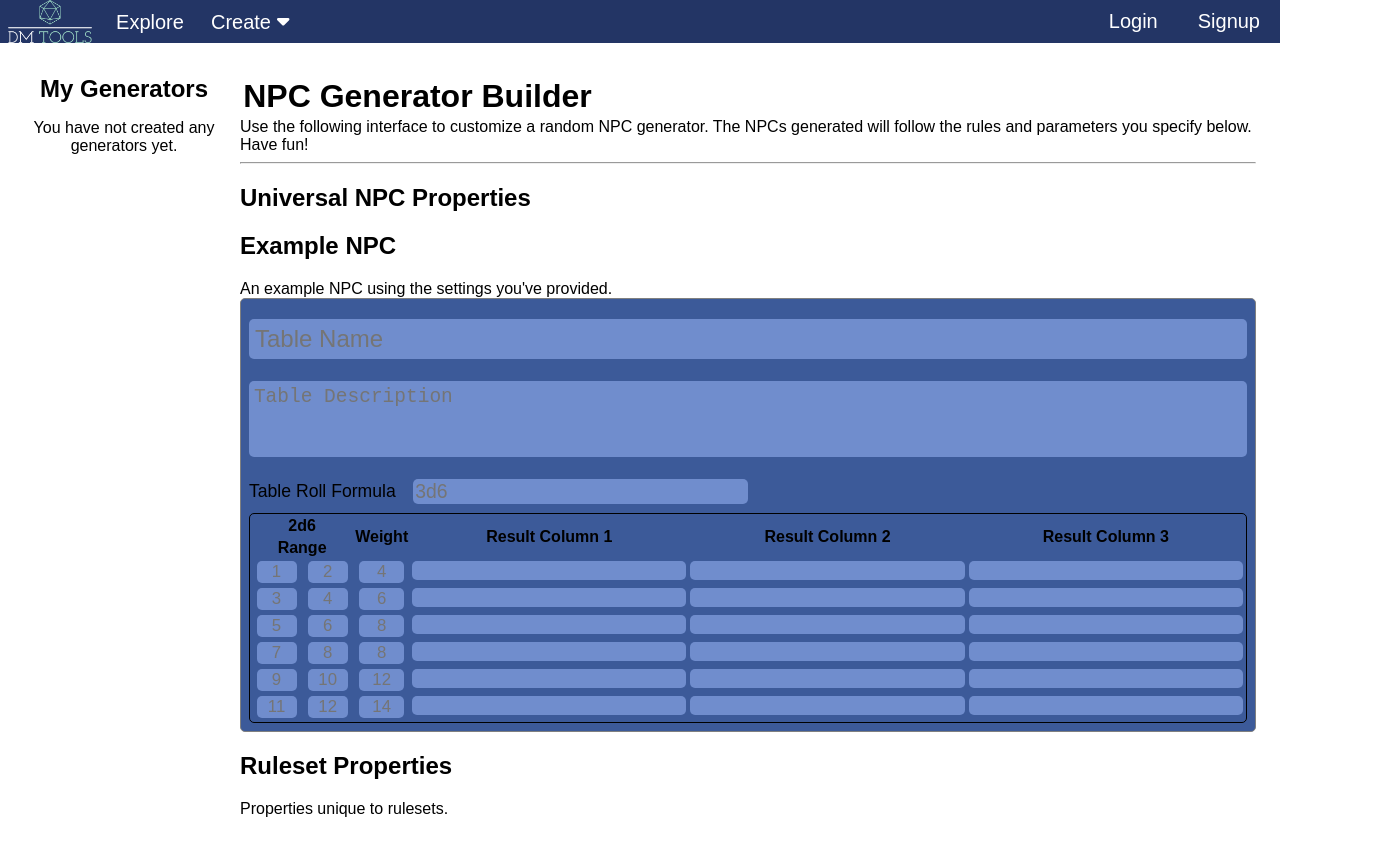
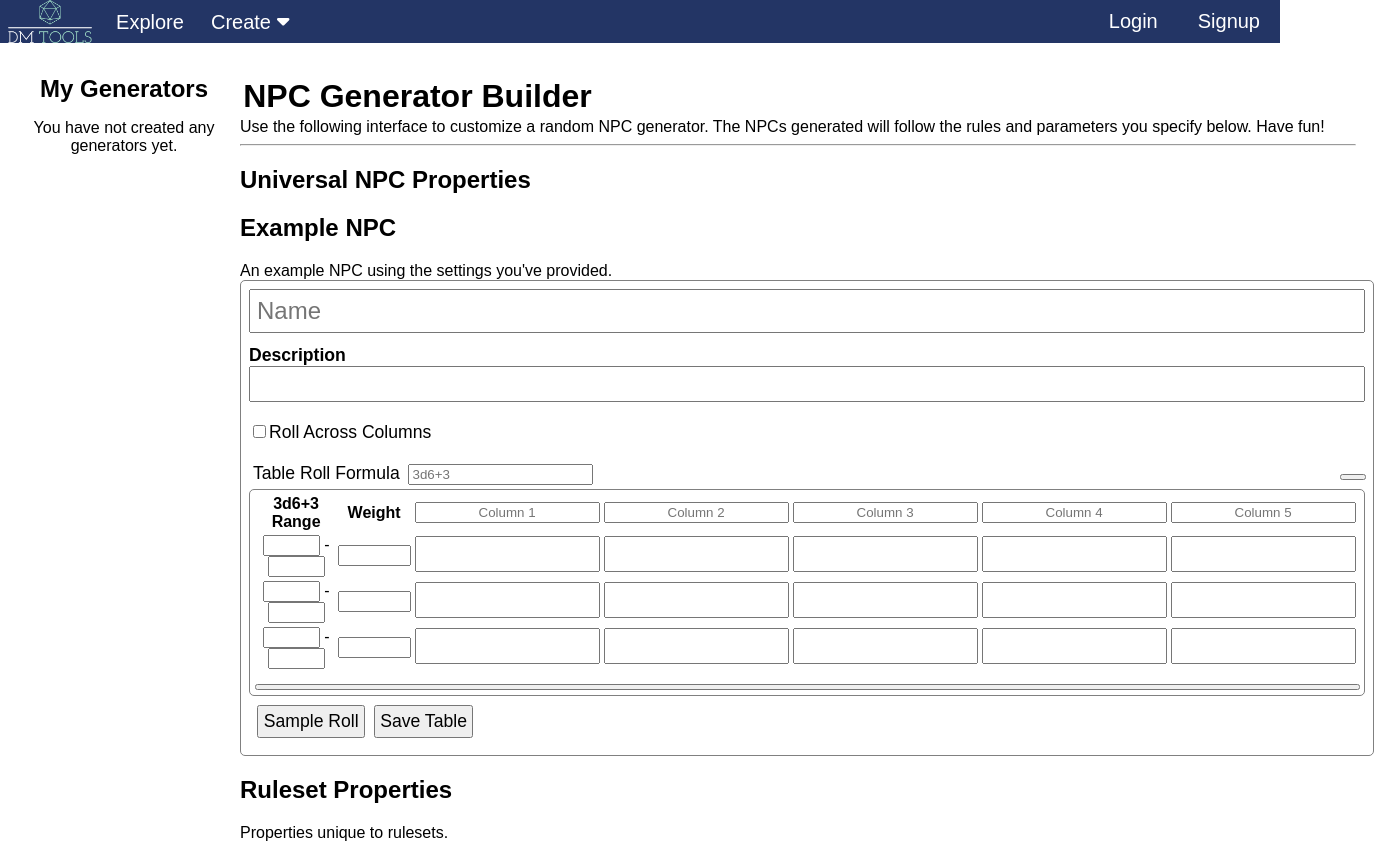
Before and after one commit to gvargas707/dmtools, a React app: page /create/npc-builder in a window 1280 px wide. Shown: the whole page, 1374 px wide, since content can reach past the window. Before the commit the page ends 842 px from the top, so only its background shows below. Built offline with nearby package versions, Linux system fonts and the light colour scheme.

Commit message:
Refactored Table.js and styling
Refactored component and its styling for a cleaner look and to help solidify what the data structure that's meant to be the state will look like, will worry about theming later.

```diff
--- a/src/components/generators/table/Table.css
+++ b/src/components/generators/table/Table.css
@@ -1,91 +1,122 @@
-div.generator-table {
+.generator-table {
+  width:100%;
   border: 1px solid gray;
-  background-color: #3C5A99;
   border-radius: 5px;
   padding: 0.5em;
 }
 
-div.generator-table * {
+.generator-table input,
+.generator-table textarea {
   box-sizing: border-box;
 }
 
-div.generator-table input,
-div.generator-table textarea {
-  background-color: #708DCD;
-  border-radius: 5px;
-  border: none;
-  width: 100%;
+.generator-table textarea {
   resize: none;
-
 }
 
-.generator-table__title,
-.generator-table__description {
+.generator-table__title {
   width: 100%;
-  margin: 0.5em 0;
   font-size: 1.5em;
   padding: 0.25em;
+  margin-bottom: 0.5em;
 }
 
-div.generator-table__properties {
-  width: 50%;
-  display:flex;
-  flex-direction: row;
-  flex-wrap: wrap;
-  gap: 1em;
-  margin: 0.5em 0;
-  font-size: 1.1em;
-  align-items: center;
-}
-
-div.generator-table__properties input,
-div.generator-table__properties textarea {
-  flex: 1;
+.generator-table__label {
   font-size: 1.1em;
 }
 
-table.generator-table__table {
-  border: 1px solid black;
-  border-radius: 5px;
+.generator-table__label--bold {
+  font-weight: bold;
+}
+
+.generator-table__description {
+  width: 100%;
+  resize: vertical;
+}
+
+.generator-table__properties {
+  margin: 1em 0;
+}
+
+.generator-table__properties svg {
+  margin: 0 0.5em;
+}
+
+.generator-table__actions {
+  padding: 0.25em;
+  display:flex;
+}
+
+.generator-table__button {
   width: 100%;
 }
 
-table.generator-table__table input {
-  text-align: center;
-  width: 50%;
-  font-size: 1.05em;
+.generator-table__button svg {
+  color: #4CAF50;
 }
 
-table.generator-table__form {
-  padding: 0.25em;
+.generator-table__roll-formula-container label {
+  margin-right: 0.5em;
 }
 
-
-.generator-table__table--col-medium {
-  width: 10%;
+.generator-table__roll-formula-container svg {
+  margin: 0 0.5em;
 }
 
-.generator-table__table--col-small {
-  width: 5%;
+.generator-table__column-actions-container {
+  margin: 0 0 0 auto;
 }
 
-table.generator-table__table tr {
-  padding: 0.25em 0;
+.generator-table__column-actions-container button {
+  font-size: 1.25em;
+  margin: 0 0.25em;
 }
 
-.generator-table__table td input {
-  display:block;
-  margin: auto;
+.generator-table__table {
+  width: 100%;
+  border: 1px solid gray;
+  border-radius: 5px;
+  padding: 0.1em;
 }
 
-td.generator-table__weight-cell {
-  width: 5%;
+.generator-table__table input {
+  text-align: center;
 }
 
-td.generator-table__range-cell input{
-  width:85%;
+.generator-table__table textarea {
+  width: 100%;
 }
 
-td.generator-table__weight-cell input {
-  width: 85%;
+.generator-table__table td {
+  text-align: center;
 }
+
+.generator-table__table tr {
+  border: 1px solid gray;
+  border-collapse: collapse;
+}
+
+.generator-table__column-header__icon {
+  margin: 0 0.1em;
+  color: #FF6666;
+}
+
+.generator-table__table .col-sm {
+  width: 4%;
+}
+
+.generator-table__table .col-md {
+  width: 8%;
+}
+
+.generator-table__actions .generator-table__actions__test-roll {
+  font-size: 1.1em;
+  padding: 0.25em;
+  margin: 0.25em;
+}
+
+.generator-table__actions .generator-table__actions__save {
+  font-size: 1.1em;
+  padding: 0.25em;
+  margin: 0.25em;
+}
--- a/src/components/generators/table/Table.js
+++ b/src/components/generators/table/Table.js
@@ -1,150 +1,90 @@
 import React from 'react';
 
 import './Table.css';
+
+import { FontAwesomeIcon } from '@fortawesome/react-fontawesome';
+import { icons } from '../../../utils/icons';
 
 const Table = ({id}) => {
 
   return (
     <div className='generator-table'>
       <form className='generator-table__form'>
-        <input className='generator-table__title' id={`title-${id}`} placeholder="Table Name" />
-        <textarea className='generator-table__description' id={`description-${id}`} rows="3" placeholder="Table Description"></textarea>
+        <input className='generator-table__title' id={`title-${id}`} placeholder='Name' />
+        <label className='generator-table__label generator-table__label--bold' htmlFor={`description-${id}`}>Description</label>
+        <textarea className='generator-table__description' id={`description-${id}`} />
         <div className='generator-table__properties'>
-          <label className='generator-table__roll-label' htmlFor={`roll-formula-${id}`}>Table Roll Formula</label>
-          <input classname='generator-table__roll-input' id={`roll-formula-${id}`} placeholder='3d6'/>
+          <input type='checkbox' id={`roll-columns-${id}`} />
+          <label className='generator-table__label' htmlFor={`roll-columns-${id}`}>Roll Across Columns</label><FontAwesomeIcon icon={icons['circleQuestion']} />
         </div>
-        <table className='generator-table__table' id={``}>
+        <div className='generator-table__actions'>
+          <div className='generator-table__roll-formula-container'>
+            <label className='generator-table__label' htmlFor={`roll-formula-${id}`}>Table Roll Formula</label>
+            <input className='generator-table__rollformula' id={`roll-formula-${id}`} type='text' placeholder='3d6+3'/><FontAwesomeIcon icon={icons['circleQuestion']} />
+          </div>
+          <div className='generator-table__column-actions-container'>
+            <button className='generator-table__button btn-sm' title='Add Column'><FontAwesomeIcon icon={icons['circlePlus']}/></button>
+          </div>
+        </div>
+        <table className='generator-table__table'>
           <tr>
-            <th colspan="2" className='generator-table__table--col-medium'>2d6</th>
-            <th rowspan="2" className='generator-table__table--col-small'>Weight</th>
-            <th rowspan="2" className='generator-table__table--col-large'>Result Column 1</th>
-            <th rowspan="2" className='generator-table__table--col-large'>Result Column 2</th>
-            <th rowspan="2" className='generator-table__table--col-large'>Result Column 3</th>
+            <th />
+            <th className='col-md'>3d6+3<br/>Range</th>
+            <th className='col-sm'>Weight</th>
+            <th className='col-lg'><input className='generator-table__column-header' id={`c1-label-${id}`} placeholder='Column 1'/><FontAwesomeIcon className='generator-table__column-header__icon' icon={icons['circleMinus']}/></th>
+            <th className='col-lg'><input className='generator-table__column-header' id={`c2-label-${id}`} placeholder='Column 2'/><FontAwesomeIcon className='generator-table__column-header__icon' icon={icons['circleMinus']}/></th>
+            <th className='col-lg'><input className='generator-table__column-header' id={`c3-label-${id}`} placeholder='Column 3'/><FontAwesomeIcon className='generator-table__column-header__icon' icon={icons['circleMinus']}/></th>
+            <th className='col-lg'><input className='generator-table__column-header' id={`c4-label-${id}`} placeholder='Column 4'/><FontAwesomeIcon className='generator-table__column-header__icon' icon={icons['circleMinus']}/></th>
+            <th className='col-lg'><input className='generator-table__column-header' id={`c5-label-${id}`} placeholder='Column 5'/><FontAwesomeIcon className='generator-table__column-header__icon' icon={icons['circleMinus']}/></th>
+            <th/>
           </tr>
           <tr>
-            <th colspan="2" className='generator-table__table--col-small'>Range</th>
+            <td><FontAwesomeIcon icon={icons['bars']}/></td>
+            <td className='col-md'>
+              <input classname='generator-table__range' size='4' maxLength='4' id={`r1-min-${id}`}/> - <input classname='generator-table__range' size='4' maxLength='4' id={`r2-max-${id}`}/>
+            </td>
+            <td className='col-sm'><input className='generator-table__weight' size='6' maxLength='6' id={`r1-weight-${id}`} /></td>
+            <td className='col-lg'><textarea className='generator-table__result' id={`r1-c1-result-${id}`} /></td>
+            <td className='col-lg'><textarea className='generator-table__result' id={`r1-c2-result-${id}`} /></td>
+            <td className='col-lg'><textarea className='generator-table__result' id={`r1-c3-result-${id}`} /></td>
+            <td className='col-lg'><textarea className='generator-table__result' id={`r1-c4-result-${id}`} /></td>
+            <td className='col-lg'><textarea className='generator-table__result' id={`r1-c5-result-${id}`} /></td>
+            <td><FontAwesomeIcon icon={icons['trash']}/></td>
           </tr>
           <tr>
-            <td className='generator-table__range-cell'>
-              <input  id={`r1-min-${id}`} placeholder="1" maxLength="6"/>
+            <td><FontAwesomeIcon icon={icons['bars']}/></td>
+            <td className='col-md'>
+              <input classname='generator-table__range' size='4' maxLength='4' id={`r1-min-${id}`}/> - <input classname='generator-table__range' size='4' maxLength='4' id={`r2-max-${id}`}/>
             </td>
-            <td className='generator-table__range-cell'>
-              <input  id={`r1-max-${id}`} placeholder="2" maxLength="6"/>
-            </td>
-            <td className='generator-table__weight-cell'>
-              <input  id={`r1-weight-${id}`} placeholder="4" maxLength="6"/>
-            </td>
-            <td className='generator-table__result-cell'>
-              <textarea  id={`r1-c1-result-${id}`} rows="1"/>
-            </td>
-            <td className='generator-table__result-cell'>
-              <textarea  id={`r1-c2-result-${id}`} rows="1"/>
-            </td>
-            <td className='generator-table__result-cell'>
-              <textarea  id={`r1-c3-result-${id}`} rows="1"/>
-            </td>
+            <td className='col-sm'><input className='generator-table__weight' size='6' maxLength='6' id={`r1-weight-${id}`} /></td>
+            <td className='col-lg'><textarea className='generator-table__result' id={`r1-c1-result-${id}`} /></td>
+            <td className='col-lg'><textarea className='generator-table__result' id={`r1-c2-result-${id}`} /></td>
+            <td className='col-lg'><textarea className='generator-table__result' id={`r1-c3-result-${id}`} /></td>
+            <td className='col-lg'><textarea className='generator-table__result' id={`r1-c4-result-${id}`} /></td>
+            <td className='col-lg'><textarea className='generator-table__result' id={`r1-c5-result-${id}`} /></td>
+            <td><FontAwesomeIcon icon={icons['trash']}/></td>
           </tr>
           <tr>
-            <td className='generator-table__range-cell'>
-              <input id={`r2-min-${id}`} placeholder="3" maxLength="6"/>
+            <td><FontAwesomeIcon icon={icons['bars']}/></td>
+            <td className='col-md'>
+              <input classname='generator-table__range' size='4' maxLength='4' id={`r1-min-${id}`}/> - <input classname='generator-table__range' size='4' maxLength='4' id={`r2-max-${id}`}/>
             </td>
-            <td className='generator-table__range-cell'>
-              <input id={`r2-max-${id}`} placeholder="4" maxLength="6"/>
-            </td>
-            <td className='generator-table__weight-cell'>
-              <input id={`r2-weight-${id}`} placeholder="6" maxLength="6"/>
-            </td>
-            <td className='generator-table__result-cell'>
-              <textarea id={`r2-c1-result-${id}`} rows="1"/>
-            </td>
-            <td className='generator-table__result-cell'>
-              <textarea id={`r2-c2-result-${id}`} rows="1"/>
-            </td>
-            <td className='generator-table__result-cell'>
-              <textarea id={`r2-c3-result-${id}`} rows="1"/>
-            </td>
+            <td className='col-sm'><input className='generator-table__weight' size='6' maxLength='6' id={`r1-weight-${id}`} /></td>
+            <td className='col-lg'><textarea className='generator-table__result' id={`r1-c1-result-${id}`} /></td>
+            <td className='col-lg'><textarea className='generator-table__result' id={`r1-c2-result-${id}`} /></td>
+            <td className='col-lg'><textarea className='generator-table__result' id={`r1-c3-result-${id}`} /></td>
+            <td className='col-lg'><textarea className='generator-table__result' id={`r1-c4-result-${id}`} /></td>
+            <td className='col-lg'><textarea className='generator-table__result' id={`r1-c5-result-${id}`} /></td>
+            <td><FontAwesomeIcon icon={icons['trash']}/></td>
           </tr>
           <tr>
-            <td className='generator-table__range-cell'>
-              <input id={`r3-min-${id}`} placeholder="5" maxLength="6"/>
-            </td>
-            <td className='generator-table__range-cell'>
-              <input id={`r3-max-${id}`} placeholder="6" maxLength="6"/>
-            </td>
-            <td className='generator-table__weight-cell'>
-              <input id={`r3-weight-${id}`} placeholder="8" maxLength="6"/>
-            </td>
-            <td className='generator-table__result-cell'>
-              <textarea id={`r3-c1-result-${id}`} rows="1"/>
-            </td>
-            <td className='generator-table__result-cell'>
-              <textarea id={`r3-c2-result-${id}`} rows="1"/>
-            </td>
-            <td className='generator-table__result-cell'>
-              <textarea id={`r3-c3-result-${id}`} rows="1"/>
-            </td>
-          </tr>
-          <tr>
-            <td className='generator-table__range-cell'>
-              <input id={`r4-min-${id}`} placeholder="7" maxLength="6"/>
-            </td>
-            <td className='generator-table__range-cell'>
-              <input id={`r4-max-${id}`} placeholder="8" maxLength="6"/>
-            </td>
-            <td className='generator-table__weight-cell'>
-              <input id={`r4-weight-${id}`} placeholder="8" maxLength="6"/>
-            </td>
-            <td className='generator-table__result-cell'>
-              <textarea id={`r4-c1-result-${id}`} rows="1"/>
-            </td>
-            <td className='generator-table__result-cell'>
-              <textarea id={`r4-c2-result-${id}`} rows="1"/>
-            </td>
-            <td className='generator-table__result-cell'>
-              <textarea id={`r4-c3-result-${id}`} rows="1"/>
-            </td>
-          </tr>
-          <tr>
-            <td className='generator-table__range-cell'>
-              <input id={`r5-min-${id}`} placeholder="9" maxLength="6"/>
-            </td>
-            <td className='generator-table__range-cell'>
-              <input id={`r5-max-${id}`} placeholder="10" maxLength="6"/>
-            </td>
-            <td className='generator-table__weight-cell'>
-              <input id={`r5-weight-${id}`} placeholder="12" maxLength="6"/>
-            </td>
-            <td className='generator-table__result-cell'>
-              <textarea id={`r5-c1-result-${id}`} rows="1"/>
-            </td>
-            <td className='generator-table__result-cell'>
-              <textarea id={`r5-c2-result-${id}`} rows="1"/>
-            </td>
-            <td className='generator-table__result-cell'>
-              <textarea id={`r5-c3-result-${id}`} rows="1"/>
-            </td>
-          </tr>
-          <tr>
-            <td className='generator-table__range-cell'>
-              <input id={`r6-min-${id}`} placeholder="11" maxLength="6"/>
-            </td>
-            <td className='generator-table__range-cell'>
-              <input id={`r6-max-${id}`} placeholder="12" maxLength="6"/>
-            </td>
-            <td className='generator-table__weight-cell'>
-              <input id={`r6-weight-${id}`} placeholder="14" maxLength="6"/>
-            </td>
-            <td className='generator-table__result-cell'>
-              <textarea id={`r6-c1-result-${id}`} rows="1"/>
-            </td>
-            <td className='generator-table__result-cell'>
-              <textarea id={`r6-c2-result-${id}`} rows="1"/>
-            </td>
-            <td className='generator-table__result-cell'>
-              <textarea id={`r6-c3-result-${id}`} rows="1"/>
-            </td>
+            <td colspan="9"><button className='generator-table__button'><FontAwesomeIcon icon={icons['circlePlus']} /></button></td>
           </tr>
         </table>
+        <div className='generator-table__actions'>
+          <button className='generator-table__actions__test-roll'>Sample Roll</button>
+          <button className='generator-table__actions__save'>Save Table</button>
+        </div>
       </form>
     </div>
   )
```
